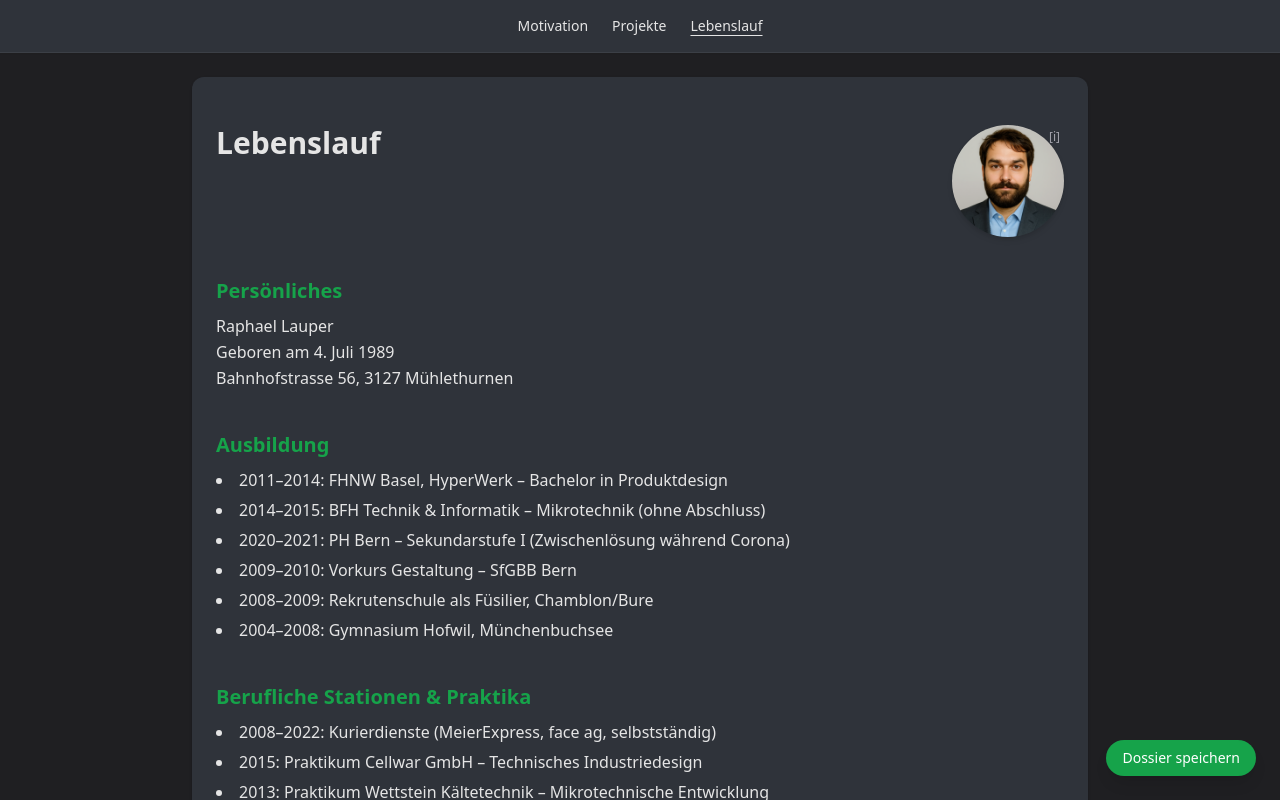
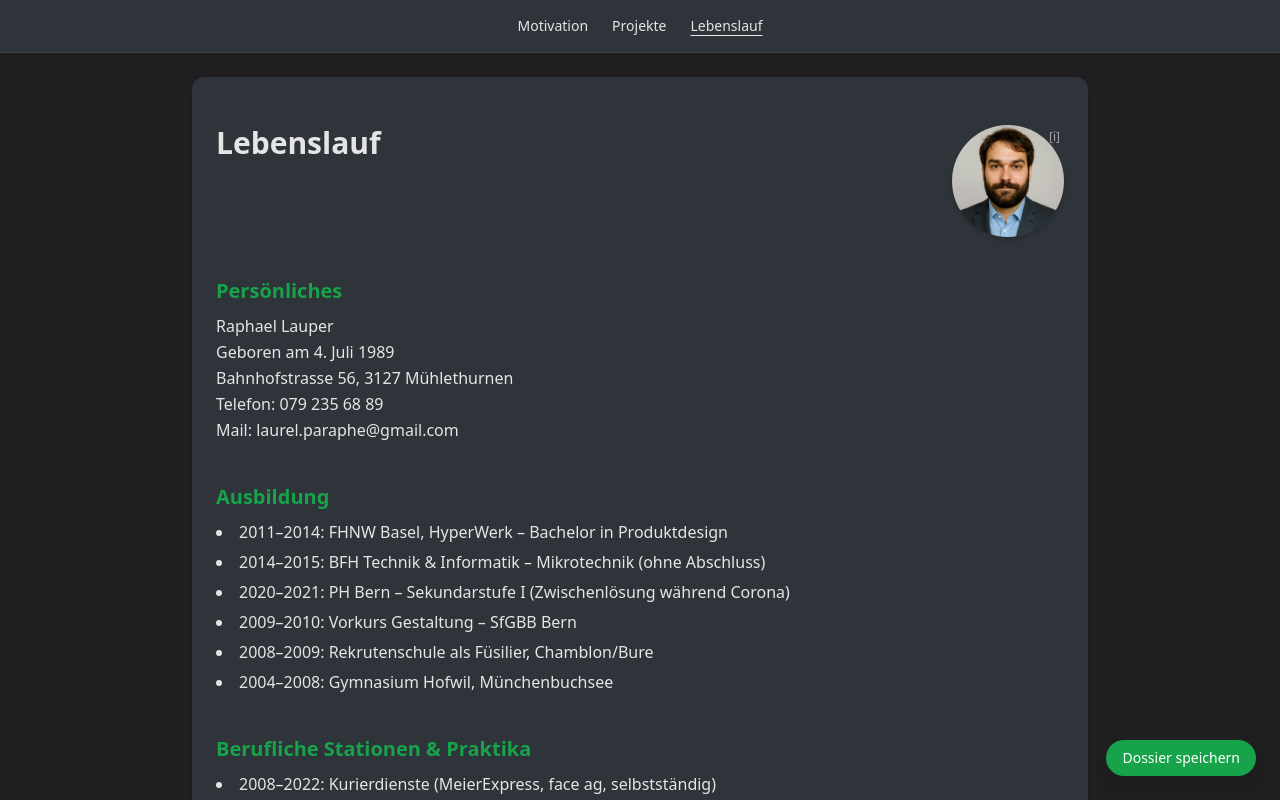
Before and after one commit to raphaellauper/bewerbungRL4789, a React (Vite) app: page / in a window 1280 px wide. Both pictures are taken after a click on the button "Lebenslauf". Shown: the top 800 px of the page. Built offline with nearby package versions, Linux system fonts and the light colour scheme.

Commit message:
Update Lebenslauf.jsx

```diff
--- a/src/Lebenslauf.jsx
+++ b/src/Lebenslauf.jsx
@@ -21,12 +21,16 @@ export default function Lebenslauf() {
           <span className="absolute top-0 right-0 text-xs text-muted pr-1 pt-1 pointer-events-none">[i]</span>
         </div>
       </div>
-
       <div>
         <h2 className="text-xl font-semibold text-accent mb-2">Persönliches</h2>
-        <p>Raphael Lauper<br />Geboren am 4. Juli 1989<br />{config.adresse}</p>
-      </div>
-
+        <p>
+    Raphael Lauper<br />
+    Geboren am 4. Juli 1989<br />
+    {config.adresse}<br />
+    Telefon: 079 235 68 89<br />
+    Mail: laurel.paraphe@gmail.com
+  </p>
+</div>
       <div>
         <h2 className="text-xl font-semibold text-accent mb-2">Ausbildung</h2>
         <ul className="list-disc list-inside space-y-1">
```
